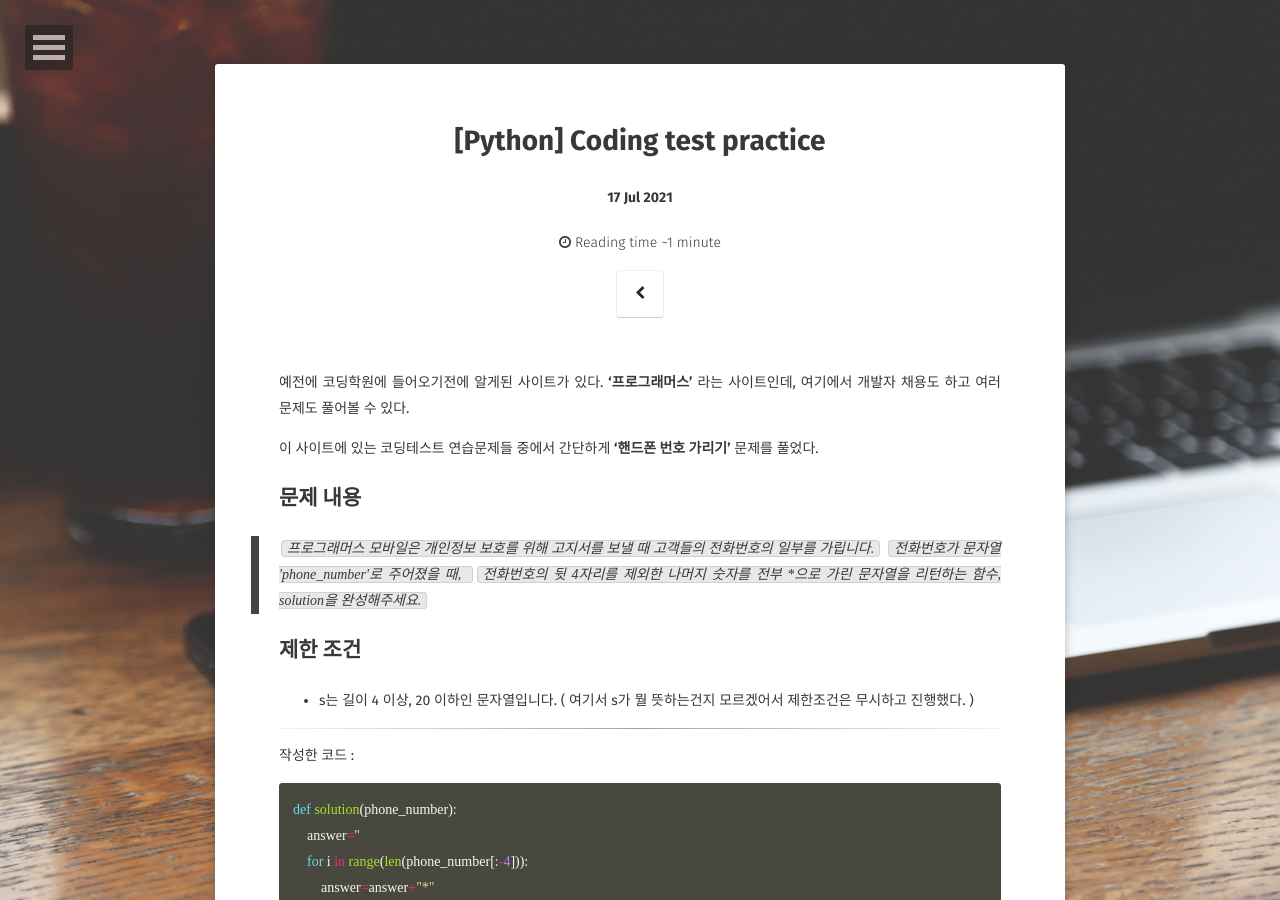
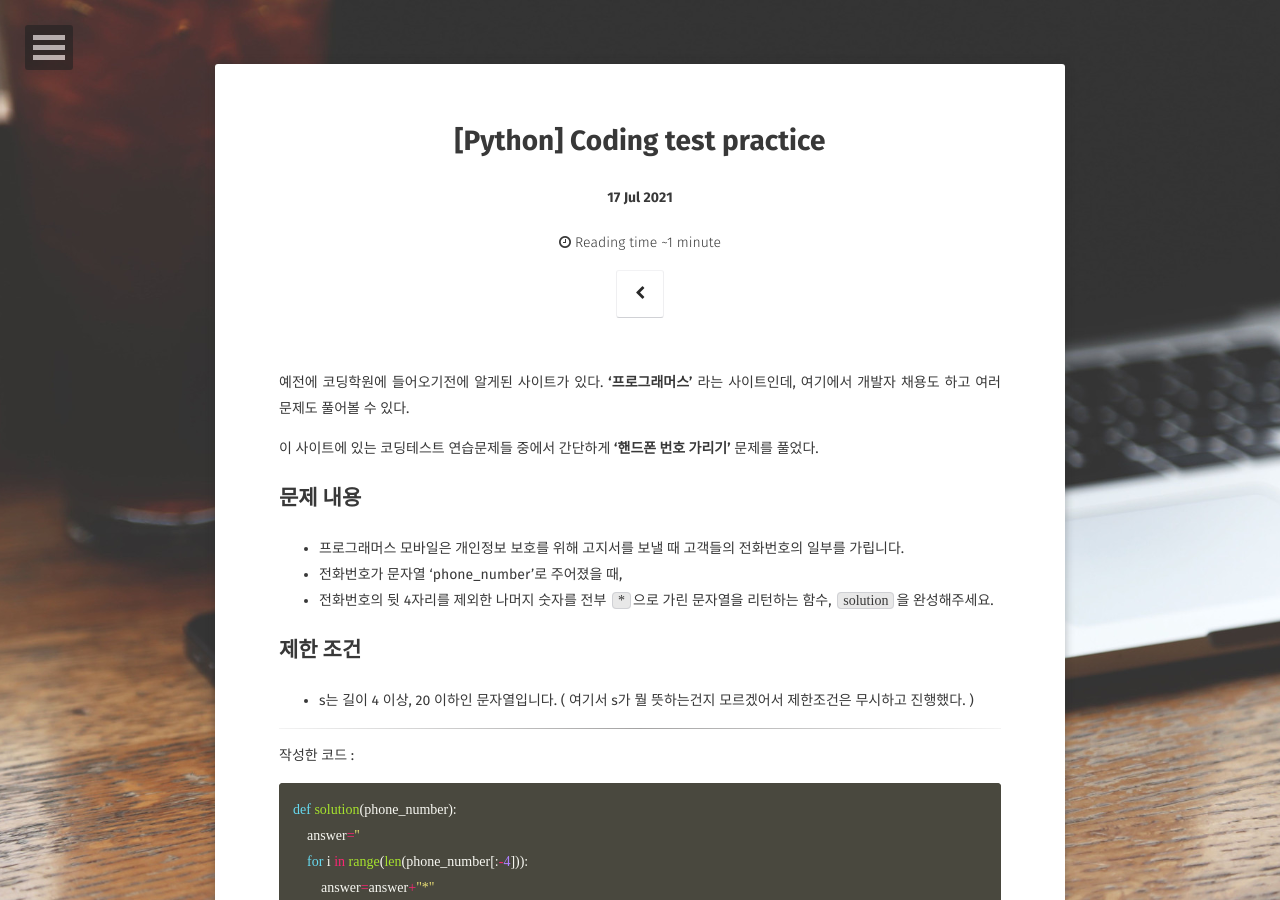
Before and after one commit to minhk05/minhk05.github.com, a Jekyll site: the page built from _posts/python/2021-07-17-ProjectOne.md, in a window 1280 px wide and 900 px high. Built offline with Jekyll 4.4.1, drawn with Linux system fonts in a browser that asks for light colours; some web fonts are replaced; comment, search, counter and statistics services are not loaded.

```diff
--- a/_posts/python/2021-07-17-ProjectOne.md
+++ b/_posts/python/2021-07-17-ProjectOne.md
@@ -13,9 +13,9 @@ comments: true
 
 ## 문제 내용
 
-> `프로그래머스 모바일은 개인정보 보호를 위해 고지서를 보낼 때 고객들의 전화번호의 일부를 가립니다.`
-> `전화번호가 문자열 'phone_number'로 주어졌을 때, `
-> `전화번호의 뒷 4자리를 제외한 나머지 숫자를 전부 *으로 가린 문자열을 리턴하는 함수, solution을 완성해주세요.`
+* 프로그래머스 모바일은 개인정보 보호를 위해 고지서를 보낼 때 고객들의 전화번호의 일부를 가립니다.
+* 전화번호가 문자열 'phone_number'로 주어졌을 때,
+* 전화번호의 뒷 4자리를 제외한 나머지 숫자를 전부 `*`으로 가린 문자열을 리턴하는 함수, `solution`을 완성해주세요.
 
 ## 제한 조건
 
```
